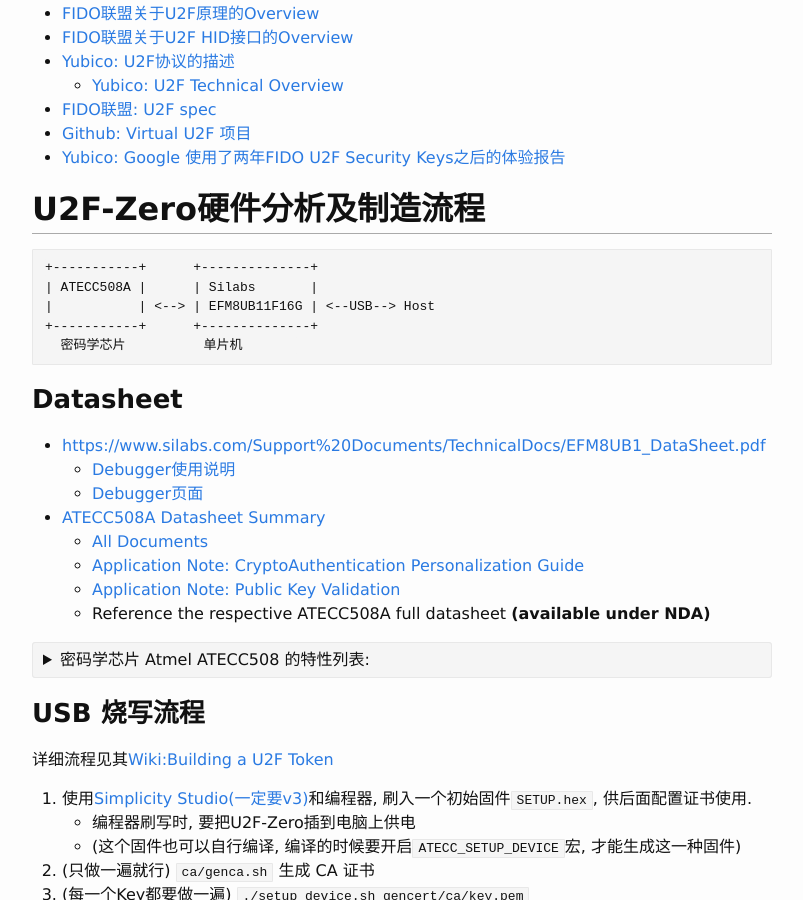
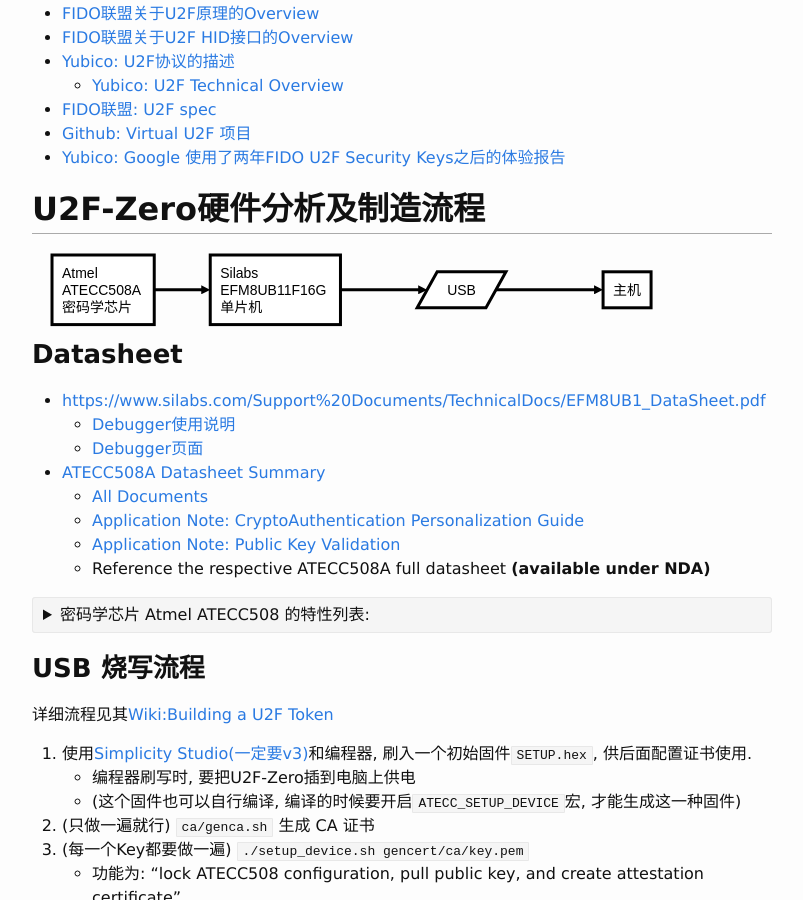
Before and after one commit to scateu/scateu.github.io, a Jekyll site: the page built from _posts/2016-11-30-u2f-zero.md, in a window 1280 px wide and 900 px high, scrolled down 8676 px. Shown: the whole window, without its empty margins (238-1041 px from the left). Built offline with Jekyll 4.4.1, drawn with Linux system fonts in a browser that asks for light colours; comment, search, counter and statistics services are not loaded.

Commit message:
Wed Dec 21 16:42:03 CST 2016

````diff
--- a/_posts/2016-11-30-u2f-zero.md
+++ b/_posts/2016-11-30-u2f-zero.md
@@ -580,12 +580,17 @@
 
 ## U2F-Zero硬件分析及制造流程
 
-```text
-+-----------+      +--------------+
-| ATECC508A |      | Silabs       |
-|           | <--> | EFM8UB11F16G | <--USB--> Host
-+-----------+      +--------------+
-  密码学芯片          单片机
+```flowchart
+a=>operation: Atmel
+ATECC508A
+密码学芯片:>http://www.atmel.com/Images/Atmel-8923S-CryptoAuth-ATECC508A-Datasheet-Summary.pdf
+b=>operation: Silabs
+EFM8UB11F16G
+单片机 :>https://www.silabs.com/Support%20Documents/TechnicalDocs/EFM8UB1_DataSheet.pdf
+c=>inputoutput: USB
+d=>operation: 主机
+
+a(right)->b(right)->c(right)->d
 ```
 
 ### Datasheet
````
